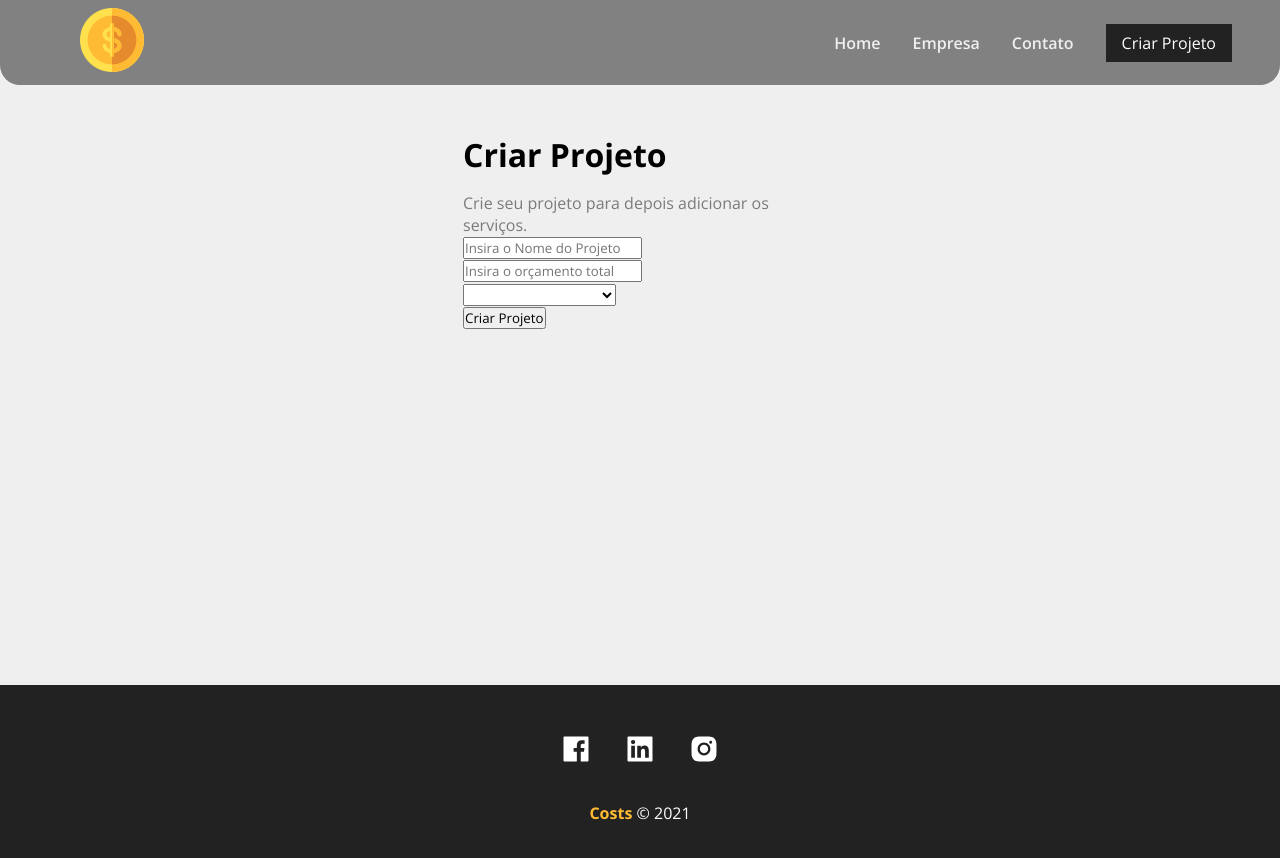
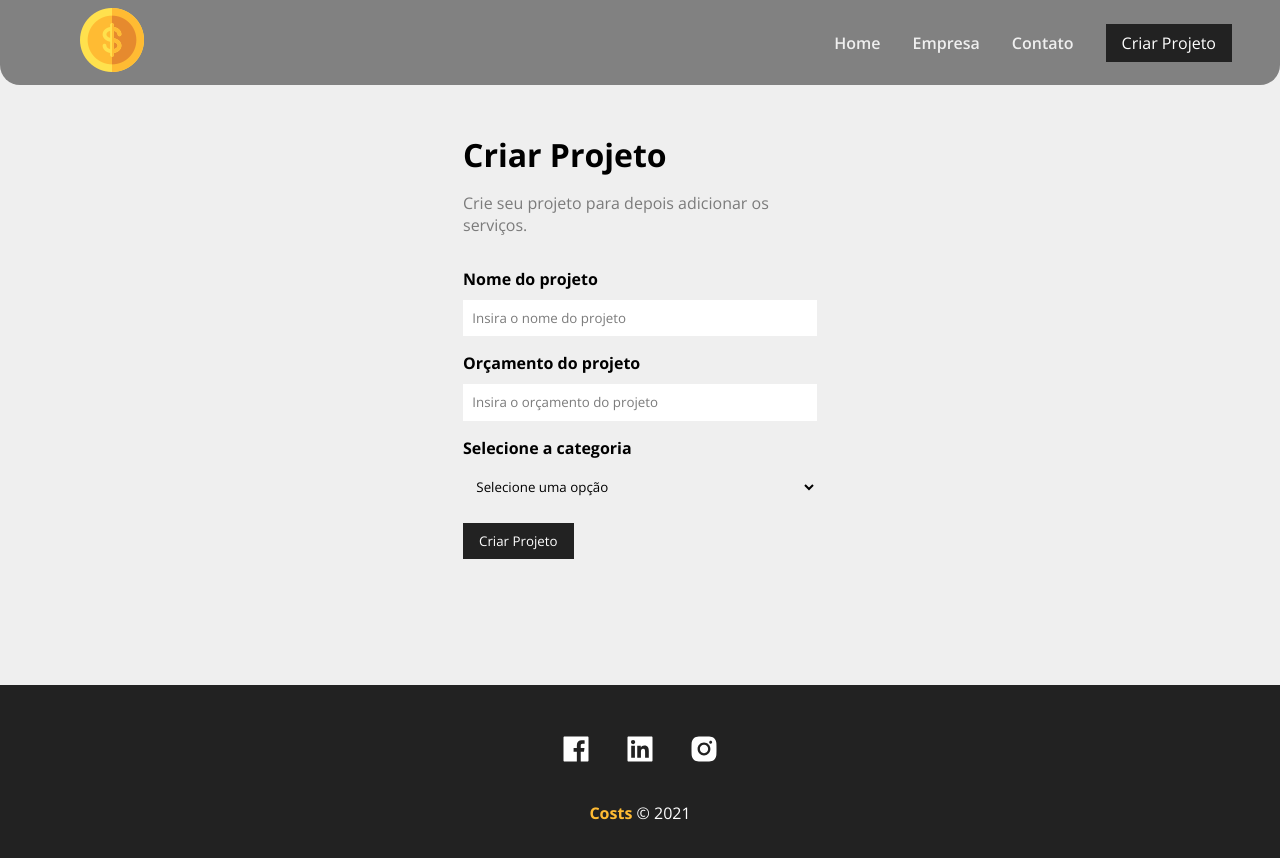
Before and after one commit to gui-nvieira/yt-costs, a React (Create React App) app: page /newproject in a window 1280 px wide. Shown: the top 858 px of the page. Built offline with nearby package versions, Linux system fonts and the light colour scheme.

Commit message:
Done new project form

```diff
--- /dev/null
+++ b/src/components/form/Input.js
@@ -0,0 +1,18 @@
+import styles from "./Input.module.css"
+
+function Input({ type, text, name, placeholder, handleOnChange, value }) {
+    return (
+        <div className={styles['form_control']}>
+            <label htmlFor={name}>{text}</label>
+            <input
+                type={type}
+                name={name}
+                id={name}
+                placeholder={placeholder}
+                onChange={handleOnChange}
+                value={value} />
+        </div>
+    )
+}
+
+export default Input
--- /dev/null
+++ b/src/components/form/Input.module.css
@@ -0,0 +1,20 @@
+.form_control {
+  display: flex;
+  flex-direction: column;
+  margin-bottom: 1em;
+}
+
+.form_control label {
+  margin-bottom: 0.6em;
+  font-weight: bold;
+}
+
+.form_control input {
+  padding: 0.7em;
+  border-radius: 0;
+  border: none;
+}
+
+.form_control input::placeholder {
+  color: #7b7b7b;
+}
--- /dev/null
+++ b/src/components/form/Select.js
@@ -0,0 +1,18 @@
+import styles from "./Select.module.css"
+
+function Select({ text, name, options, handleOnChange, value }) {
+    return (
+        <div className={styles['form_control']}>
+            <label htmlFor={name}>{text}</label>
+            <select name={name} id={name} >
+                <option>Selecione uma opção</option>
+                <option>Selecione uma opção</option>
+                <option>Selecione uma opção</option>
+                <option>Selecione uma opção</option>
+                <option>Selecione uma opção</option>
+            </select>
+        </div>
+    )
+}
+
+export default Select
--- /dev/null
+++ b/src/components/form/Select.module.css
@@ -0,0 +1,16 @@
+.form_control {
+  display: flex;
+  flex-direction: column;
+  margin-bottom: 1em;
+}
+
+.form_control label {
+  margin-bottom: 0.6em;
+  font-weight: bold;
+}
+
+.form_control select {
+  padding: 0.7em;
+  border-radius: 0;
+  border: none;
+}
--- /dev/null
+++ b/src/components/form/SubmitButton.js
@@ -0,0 +1,11 @@
+import styles from "./SubmitButton.module.css"
+
+function SubmitButton({ text }) {
+    return (
+        <div>
+            <button className={styles.btn}>{text}</button>
+        </div>
+    )
+}
+
+export default SubmitButton
--- /dev/null
+++ b/src/components/form/SubmitButton.module.css
@@ -0,0 +1,13 @@
+.btn {
+  background-color: #222;
+  color: #fff;
+  padding: 0.7em 1.2em;
+  text-decoration: none;
+  transition: 0.5s;
+  cursor: pointer;
+  border: none;
+}
+
+.btn:hover {
+  color: #ffbb33;
+}
--- a/src/components/pages/NewProject.js
+++ b/src/components/pages/NewProject.js
@@ -11,7 +11,7 @@
             <p>
                 Crie seu projeto para depois adicionar os serviços.
             </p>
-            <ProjectForm />
+            <ProjectForm btnText="Criar Projeto" />
         </div>
     )
 
--- a/src/components/project/ProjectForm.js
+++ b/src/components/project/ProjectForm.js
@@ -1,21 +1,31 @@
+import Input from "../form/Input"
+import Select from "../form/Select"
+import SubmitButton from "../form/SubmitButton"
+import styles from "./ProjectForm.module.css"
 
-function ProjectForm() {
+function ProjectForm({ btnText }) {
     return (
-        <form>
-            <div>
-                <input type="text" placeholder="Insira o Nome do Projeto" />
-            </div>
-            <div>
-                <input type="number" placeholder="Insira o orçamento total" />
-            </div>
-            <div>
-                <select name="category_id">
-                    <option disabled>Selecione a categoria</option>
-                </select>
-            </div>
-            <div>
-                <input type="submit" value="Criar Projeto" />
-            </div>
+        <form className={styles.form}>
+            <Input
+                type="text"
+                text="Nome do projeto"
+                name="name"
+                placeholder="Insira o nome do projeto"
+
+            />
+            <Input
+                type="number"
+                text="Orçamento do projeto"
+                name="budget"
+                placeholder="Insira o orçamento do projeto"
+
+            />
+            <Select
+                name="category_id"
+                text="Selecione a categoria"
+
+            />
+            <SubmitButton text={btnText} />
         </form>
     )
 }
--- /dev/null
+++ b/src/components/project/ProjectForm.module.css
@@ -0,0 +1,4 @@
+.form {
+  width: 100%;
+  margin: 2em 0;
+}
```
